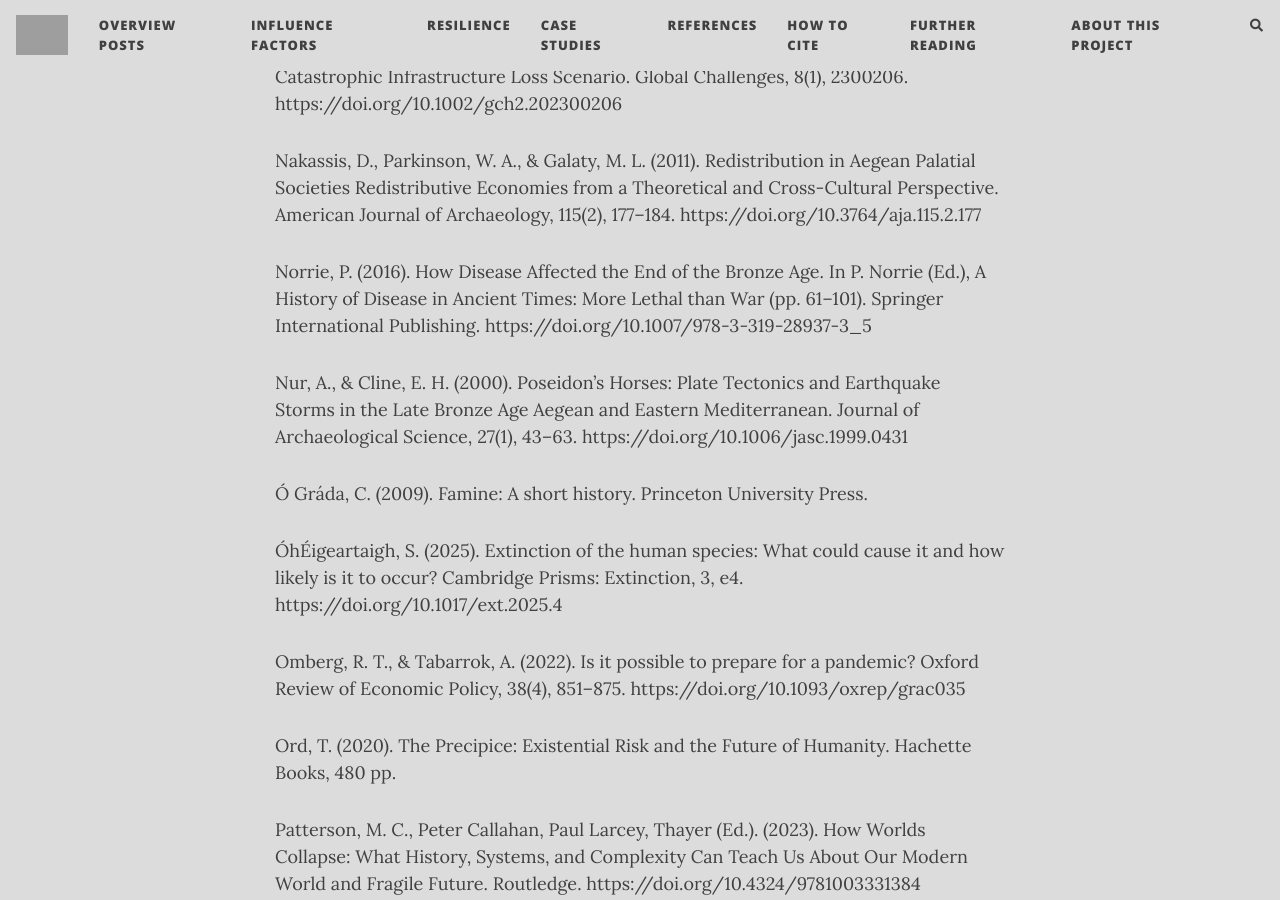
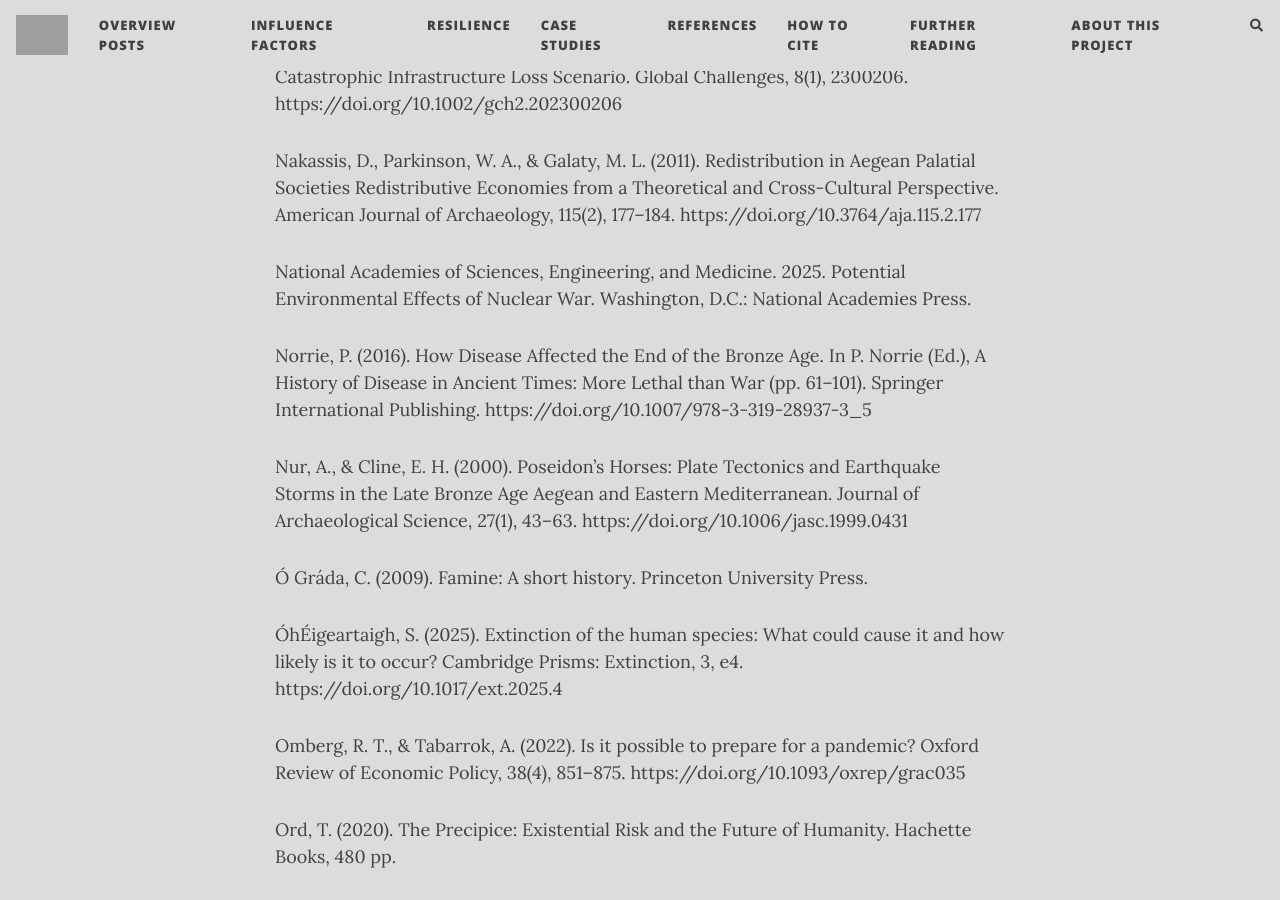
Before and after one commit to florianjehn/Societal_Collapse, a Jekyll site: the page built from references.md, in a window 1280 px wide and 900 px high, scrolled down 11748 px. Built offline with Jekyll 4.4.1, drawn with Linux system fonts in a browser that asks for light colours; nearby versions of some CDN libraries; comment, search, counter and statistics services are not loaded; some of the changed text lies outside the part shown; grey boxes are pictures that could not be loaded.

Commit message:
Update references.md

```diff
--- a/references.md
+++ b/references.md
@@ -209,6 +209,8 @@
 
 Nakassis, D., Parkinson, W. A., & Galaty, M. L. (2011). Redistribution in Aegean Palatial Societies Redistributive Economies from a Theoretical and Cross-Cultural Perspective. American Journal of Archaeology, 115(2), 177–184. https://doi.org/10.3764/aja.115.2.177
 
+National Academies of Sciences, Engineering, and Medicine. 2025. Potential Environmental Effects of Nuclear War. Washington, D.C.: National Academies Press.
+
 Norrie, P. (2016). How Disease Affected the End of the Bronze Age. In P. Norrie (Ed.), A History of Disease in Ancient Times: More Lethal than War (pp. 61–101). Springer International Publishing. https://doi.org/10.1007/978-3-319-28937-3_5
 
 Nur, A., & Cline, E. H. (2000). Poseidon’s Horses: Plate Tectonics and Earthquake Storms in the Late Bronze Age Aegean and Eastern Mediterranean. Journal of Archaeological Science, 27(1), 43–63. https://doi.org/10.1006/jasc.1999.0431
@@ -274,6 +276,8 @@
 Shwom, R., & and Kopp, R. E. (2019). Long-term risk governance: When do societies act before crisis? Journal of Risk Research, 22(11), 1374–1390. https://doi.org/10.1080/13669877.2018.1476900
 
 Sigl, M., Winstrup, M., McConnell, J. R., Welten, K. C., Plunkett, G., Ludlow, F., Büntgen, U., Caffee, M., Chellman, N., Dahl-Jensen, D., Fischer, H., Kipfstuhl, S., Kostick, C., Maselli, O. J., Mekhaldi, F., Mulvaney, R., Muscheler, R., Pasteris, D. R., Pilcher, J. R., … Woodruff, T. E. (2015). Timing and climate forcing of volcanic eruptions for the past 2,500 years. Nature, 523(7562), Article 7562. https://doi.org/10.1038/nature14565
+
+Smith, Wake. 2020. “The Cost of Stratospheric Aerosol Injection through 2100.” Environmental Research Letters 15(11):114004. doi:10.1088/1748-9326/aba7e7.
 
 Søgaard Jørgensen, P., Jansen, R. E. V., Avila Ortega, D. I., Wang-Erlandsson, L., Donges, J. F., Österblom, H., Olsson, P., Nyström, M., Lade, S. J., Hahn, T., Folke, C., Peterson, G. D., & Crépin, A.-S. (2023). Evolution of the polycrisis: Anthropocene traps that challenge global sustainability. Philosophical Transactions of the Royal Society B: Biological Sciences, 379(1893), 20220261. https://doi.org/10.1098/rstb.2022.0261
 
```
